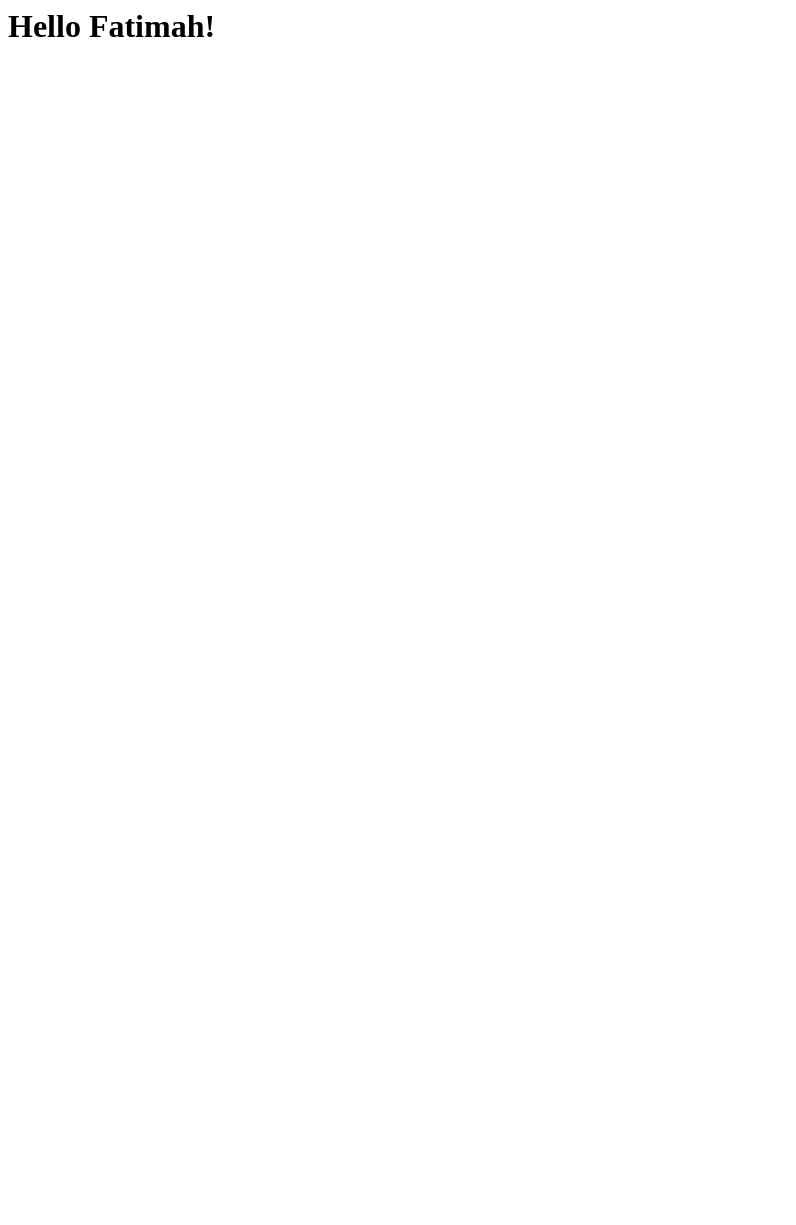
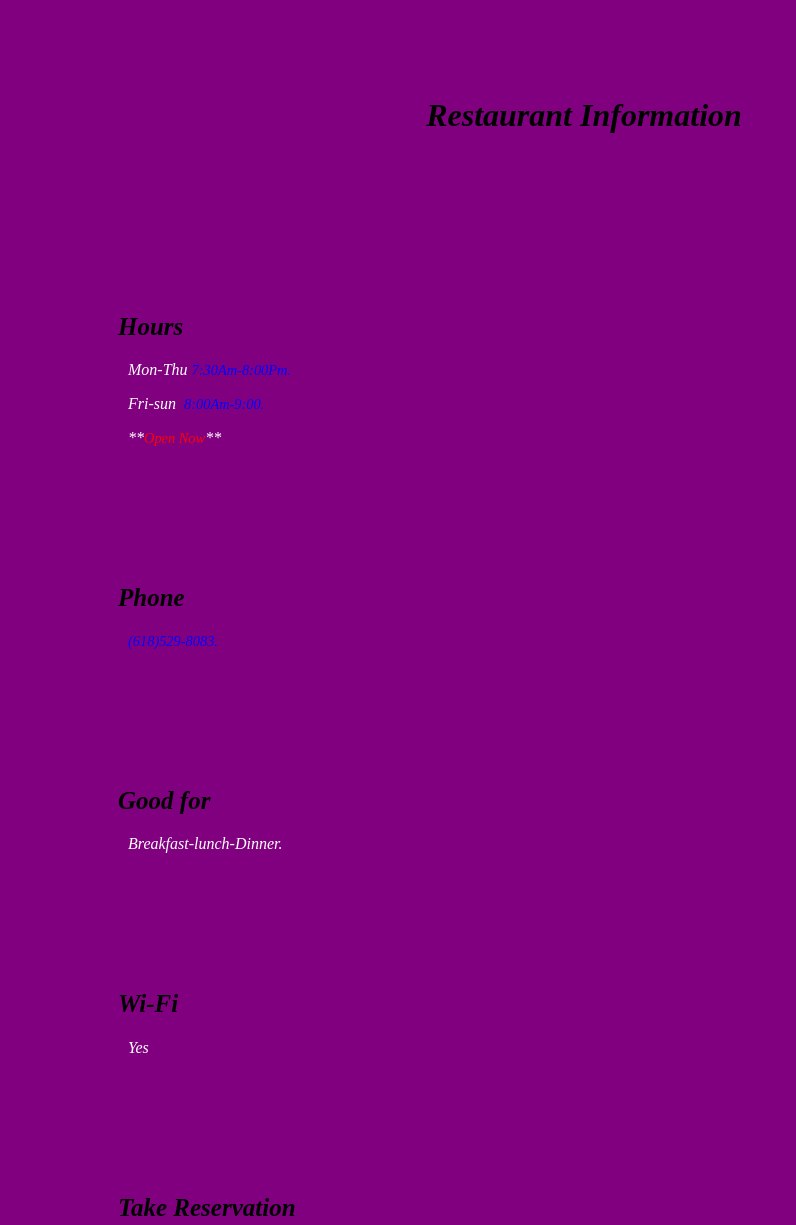
Before and after one commit to SIU-CS/MultiMenu, a website: page www/views/info.html in a window 1280 px wide. Shown: the top 1225 px of the page, without its empty margins (0-796 px from the left). Before the commit the page ends 800 px from the top, so only its background shows below. Drawn offline with Linux system fonts and the light colour scheme.

Commit message:
info_page2

```diff
--- /dev/null
+++ b/www/css/info.css
@@ -0,0 +1,37 @@
+body{
+    background-color:purple;
+     background-repeat: no-repeat;
+    background-attachment: fixed ;
+    background-image: ;
+    background-position:  ;
+   background-size:;
+
+
+
+
+Background-attachment: scroll;
+     margin-right: 200px;
+    text-indent: 30px;
+    font-style: italic;
+		font-weight: normal;
+		font-family: Times New Romanl;
+}
+
+h1 {
+    color:black;
+    text-align: center;
+
+
+}
+
+h2 {
+
+
+    font-size: 25px;
+
+
+}
+p{text-indent: 40px;
+    color: white;
+
+}
--- a/www/views/info.html
+++ b/www/views/info.html
@@ -1,3 +1,63 @@
-<div id=info>
-<h1>Hello Fatimah!</h1>
-</div>
+
+<html>
+    <style>                                                                                                     span.note {font-size: 90%;color:blue;}
+        span.red{font-size: 90%;color: red;}
+        div {
+            padding-top: 50px;
+            padding-right: 30px;
+            padding-bottom: 50px;
+            padding-left: 80px;
+            }
+    </style>
+
+    <head>
+        <title> info.page</title>
+        <link rel="stylesheet" type="text/css" href="../css/info.css"/>
+    </head>
+    <body>
+            <br>
+        <div class="container">
+            <h1> Restaurant Information</h1>
+        </div>
+            <br>
+            <br>
+
+            <div class="container">
+                <h2>Hours</h2>
+                    <p>Mon-Thu&nbsp;<span class="note">7:30Am-8:00Pm.</span></p>
+                    <p> Fri-sun &nbsp;<span class="note">8:00Am-9:00.</span></p>
+                    <p>**<span class="red">Open Now</span>**</p>
+            </div>
+
+            <div class="container">
+                <h2>Phone</h2>
+                    <p><span class="note">(618)529-8083.</span>
+            </div>
+
+            <div class="container">
+                <h2>Good for</h2>
+                    <p> Breakfast-lunch-Dinner.</p>
+            </div>
+
+            <div class="container">
+                <h2> Wi-Fi</h2>
+                    <p>Yes</p>
+            </div>
+
+            <div class="container">
+                <h2> Take Reservation</h2>
+                    <p> Yes</p>
+            </div>
+
+            <div class="container">
+                <h2>Parking</h2>
+                    <p>Private Lot</p>
+            </div>
+
+            <div class="container">
+                <h2> Outdoor Seating</h2>
+                    <p> Yes</p>
+            </div>
+    </body>
+
+</html>
```
